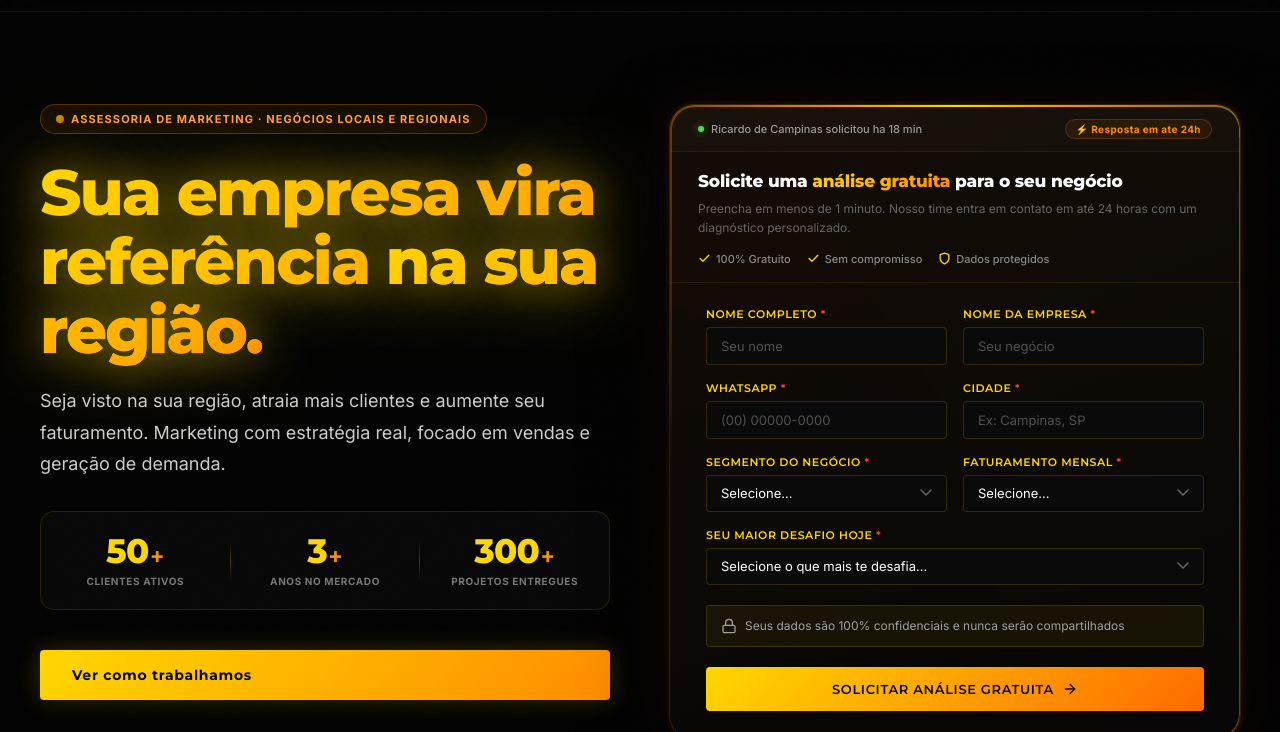
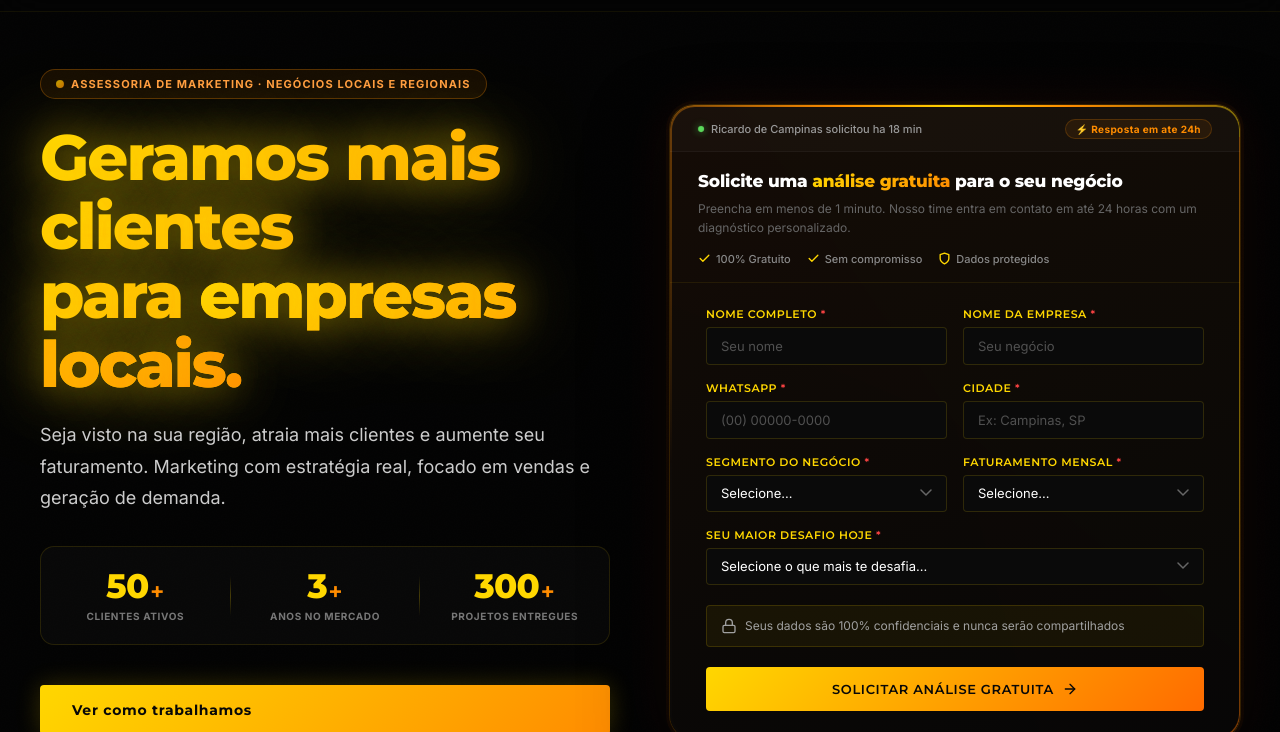
Before and after one commit to eviewmidia-tech/eviewmidia-site, a plain HTML site: page index.html in a window 1280 px wide. Shown: the part 68-800 px from the top of the page. Drawn offline with nearby package versions, Linux system fonts and the light colour scheme.

Commit message:
Atualiza headline do hero

```diff
--- a/index.html
+++ b/index.html
@@ -2804,7 +2804,7 @@
     </div>
 
     <h1 class="hero-main scroll-reveal">
-     Sua empresa vira<br>referência <span class="highlight">na sua região.</span>
+     Geramos mais clientes<br>para <span class="highlight">empresas locais.</span>
     </h1>
 
     <p class="hero-subheadline scroll-reveal">
```
